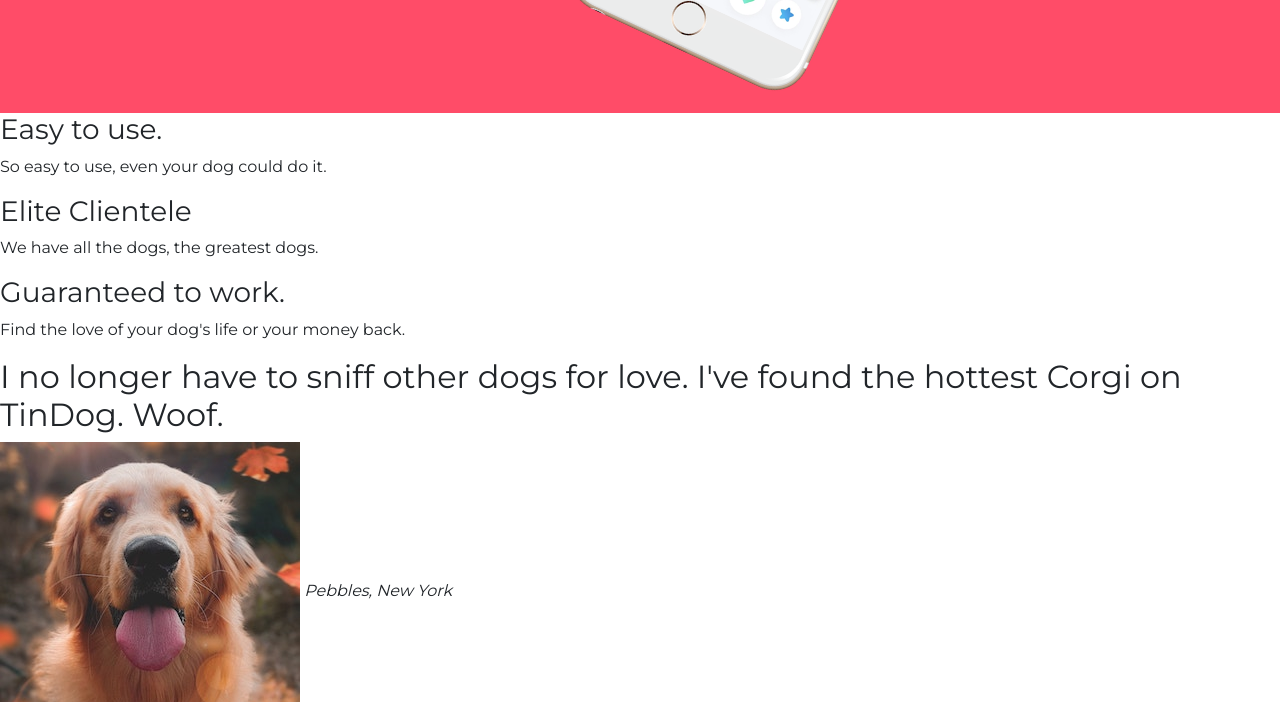
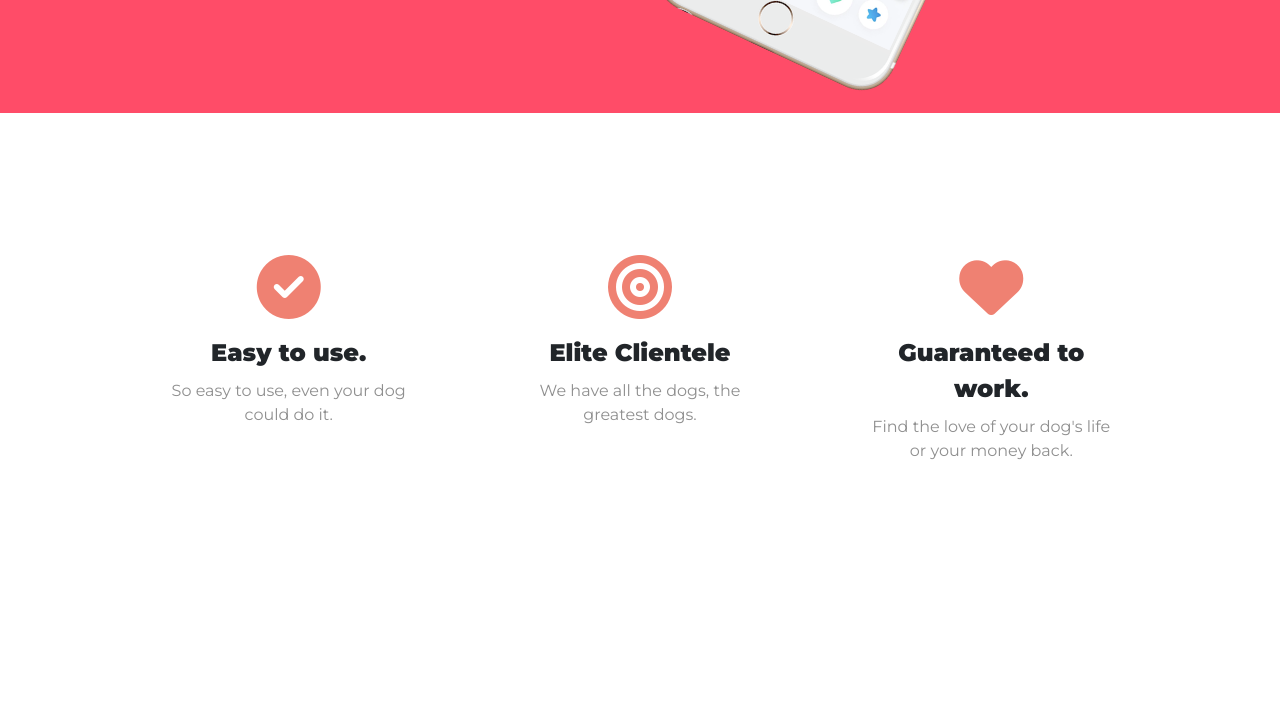
Before and after one commit to nanko89/TinDog, a plain HTML site: page index.html in a window 1280 px wide. Shown: the part 630-1332 px from the top of the page. Drawn offline with nearby package versions, Linux system fonts and the light colour scheme.

Commit message:
Implement Features Sections

```diff
--- a/css/styles.css
+++ b/css/styles.css
@@ -10,6 +10,19 @@ h1 {
   font-weight: 900;
 }
 
+
+h3 {
+  font-family: 'Montserrat';
+  font-weight: 900;
+  font-size: 1.5rem;
+  line-height: 1.5;
+}
+
+p{
+  color: #8f8f8f;
+}
+
+
 .container-fluid {
   padding: 3% 15%;
 }
@@ -20,22 +33,21 @@ h1 {
 }
 
 /* Navigation Bar */
-
-.navbar{
+.navbar {
   padding: 0 0 4.5rem;
 }
 
-.navbar-brand{
-font-family: 'Ubuntu';
-font-size: 2.5rem;
-font-weight: bold;
+.navbar-brand {
+  font-family: 'Ubuntu';
+  font-size: 2.5rem;
+  font-weight: bold;
 }
 
-.nav-item{
+.nav-item {
   padding: 0 18px;
 }
 
-.nav-link{
+.nav-link {
   font-size: 1.2rem;
   font-family: 'Montserrat';
   font-weight: 200;
@@ -43,13 +55,40 @@ font-weight: bold;
 
 /* Buttton Downloads */
 
-.download-button{
+.download-button {
   margin: 5% 3% 5% 0;
 }
 
 /* Title Image */
-
-.iphone-image{
+.iphone-image {
+  margin-left: 20%;
   width: 60%;
   transform: rotate(25deg);
 }
+
+/*Features Sections*/
+
+#features{
+  padding: 7% 10%
+}
+
+.features-box{
+  text-align: center;
+  padding:5%;
+}
+
+.icon{
+  color: #ef8172;
+  font-size: 4.5rem;
+  margin-bottom: 1rem;
+}
+
+.icon:hover{
+  color: #ff4c68;
+}
+
+/* Testimonials Section */
+
+#testimonials{
+  padding: 7% 10%
+}
--- a/index.html
+++ b/index.html
@@ -59,7 +59,7 @@
           <button type="button" class="btn btn-outline-light btn-lg download-button"><i class="fa-brands fa-google-play"></i> Download</button>
         </div>
         <div class="col-lg-6">
-          <img class="iphone-image"src="images/iphone6.png" alt="iphone-mockup">
+          <img class="iphone-image" src="images/iphone6.png" alt="iphone-mockup">
         </div>
       </div>
 
@@ -70,15 +70,23 @@
   <!-- Features -->
 
   <section id="features">
-
+    <div class="row">
+      <div class="col-lg-4 features-box">
+        <i class="icon fa-solid fa-circle-check fa-4x"></i>
         <h3>Easy to use.</h3>
         <p>So easy to use, even your dog could do it.</p>
-
-    <h3>Elite Clientele</h3>
+      </div>
+      <div class="col-lg-4 features-box">
+        <i class="icon fa-solid fa-bullseye fa-4x"></i>
+        <h3></i>Elite Clientele</h3>
         <p>We have all the dogs, the greatest dogs.</p>
-
+      </div>
+      <div class="col-lg-4 features-box">
+        <i class="icon fa-solid fa-heart fa-4x"></i>
         <h3>Guaranteed to work.</h3>
         <p>Find the love of your dog's life or your money back.</p>
+      </div>
+    </div>
 
   </section>
 
```
Lines whose indentation alone changed are shown as unchanged.
